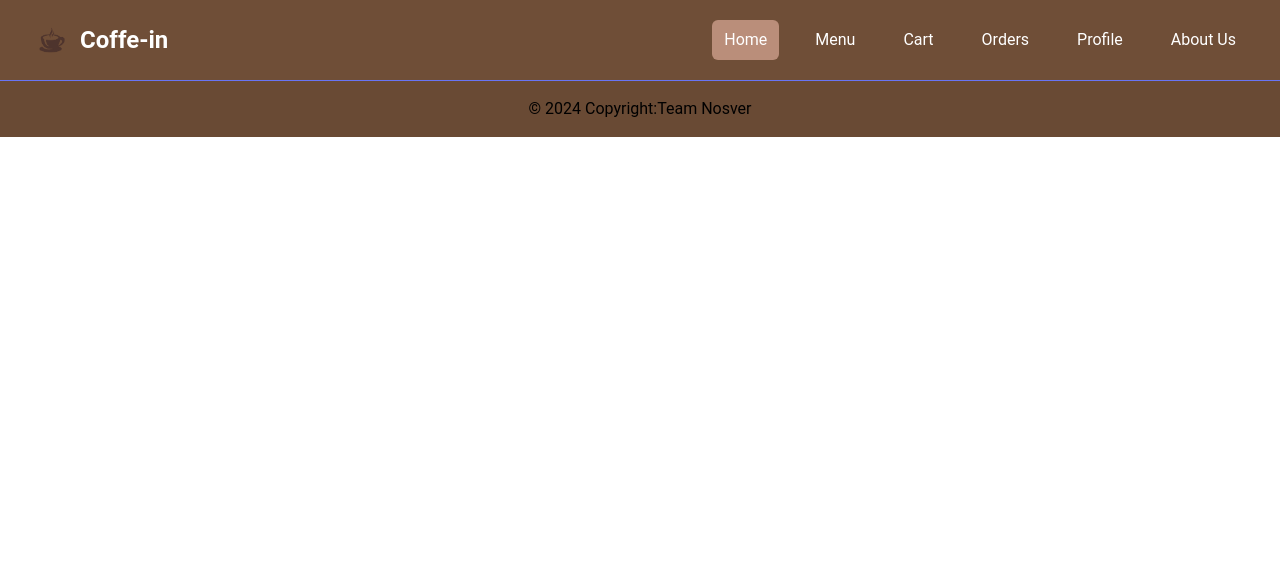
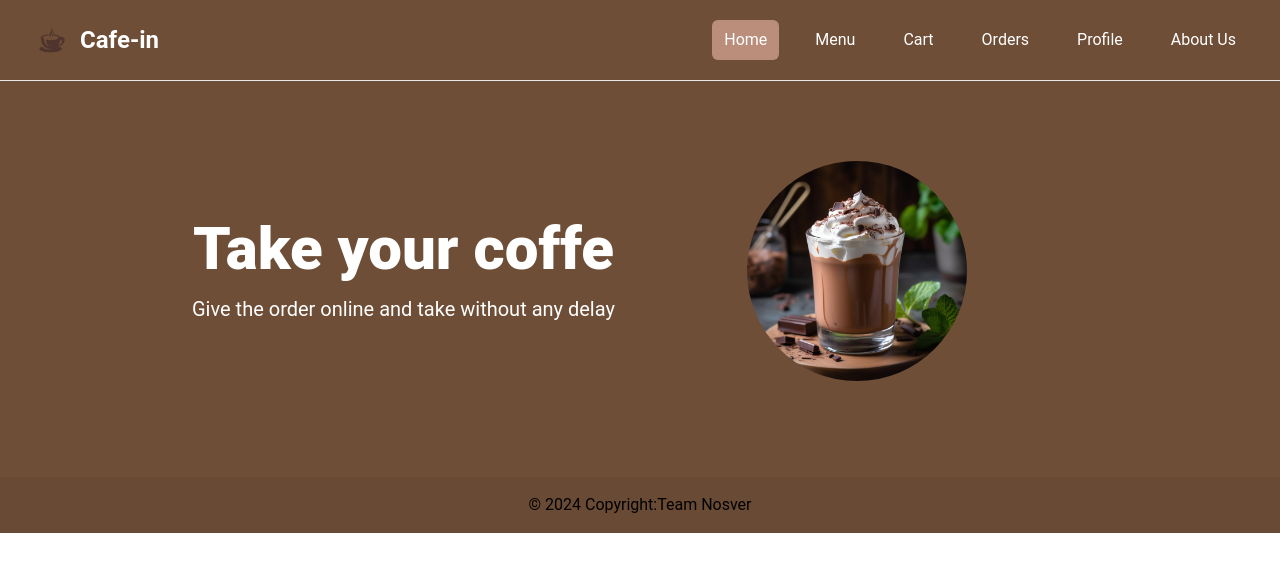
Before and after one commit to Nosver/CafeManagement, a React (Vite) app in the folder frontend/: page /HomePage in a window 1280 px wide. Shown: the top 572 px of the page. Built offline with nearby package versions, Linux system fonts and the light colour scheme.

Commit message:
The hero section is added to homepage
The hero component is created and added to the homepage.

```diff
--- a/frontend/package.json
+++ b/frontend/package.json
@@ -21,6 +21,7 @@
     "chartjs-adapter-moment": "^1.0.1",
     "flowbite": "^2.3.0",
     "flowbite-react": "^0.7.5",
+    "fortawesome": "^0.0.1-security",
     "headlessui": "^0.0.0",
     "react": "^18.2.0",
     "react-dom": "^18.2.0",
--- a/frontend/src/components/CustomerNavbar.jsx
+++ b/frontend/src/components/CustomerNavbar.jsx
@@ -14,14 +14,14 @@ const CustomerNavbar = () => {
 
   return (
     <>
-      <nav className='bg-custom-coffe-brown border-b border-indigo-500'>
+      <nav className='bg-custom-coffe-brown border-b border-white-500'>
         <div className='mx-auto max-w-7xl px-2 sm:px-6 lg:px-8'>
           <div className='flex h-20 items-center justify-between'>
             <div className='flex flex-1 items-center justify-center md:items-stretch md:justify-start'>
               <NavLink className='flex flex-shrink-0 items-center mr-4' to='/homepage'>
                 <img className='h-10 w-auto' src={logo} />
                 <span className='hidden md:block text-white text-2xl font-bold ml-2'>
-                  Coffe-in
+                  Cafe-in
                 </span>
               </NavLink>
               <div className='md:ml-auto'>
--- /dev/null
+++ b/frontend/src/components/Hero.jsx
@@ -0,0 +1,23 @@
+import image from '../img/Hot-Chocolate.jpg'
+
+const Hero = ({
+    title = 'Take your coffe',
+    subtitle = 'Give the order online and take without any delay ',
+  }) => {
+    return (
+      <section className='bg-custom-coffe-brown py-20 flex flex-row'>
+
+        <div className='max-w-7xl ml-40 mr-10 px-4 sm:px-6 lg:px-8 flex flex-col'>
+          <div className='text-center flex flex-col h-full justify-center'>
+            <h1 className='text-3xl font-extrabold text-white sm:text-5xl md:text-6xl'>{title}</h1>
+            <p className='my-4 text-xl text-white'>{subtitle}</p>
+          </div>
+        </div>
+        <div className='max-w-7xl mx-5 px-4 sm:px-6 lg:px-8 flex justify-center'>
+            <img className='rounded-full mb-4 mx-2' src={image} width={220}></img>
+        </div>
+
+      </section>
+    );
+  };
+  export default Hero;
--- a/frontend/src/pages/Customer/HomePage.jsx
+++ b/frontend/src/pages/Customer/HomePage.jsx
@@ -1,8 +1,10 @@
 import React from 'react'
+import Hero from '../../components/Hero'
 
 const HomePage = () => {
   return (
     <div>
+      <Hero/>
     </div>
   )
 }
```
Also changed, not shown: 1 other file (tests, documents, lock files or other folders).
